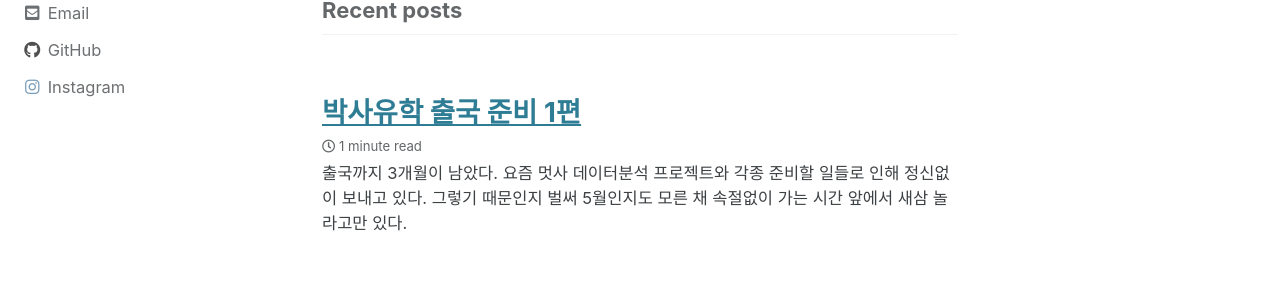
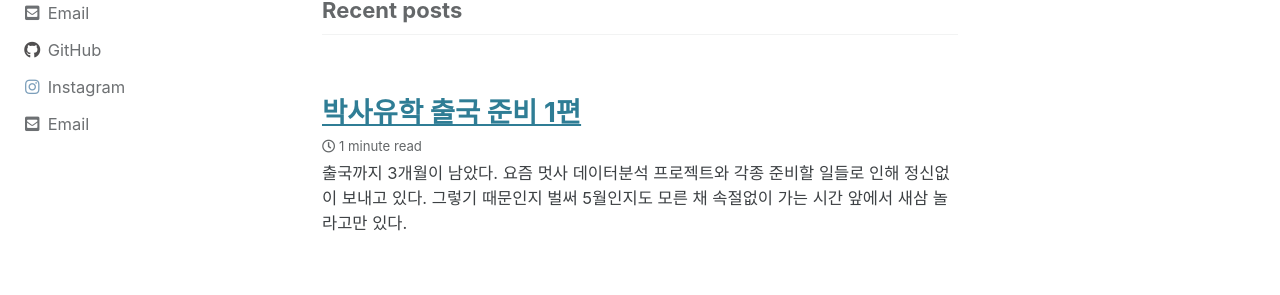
Before and after one commit to HakeoungLee/HakeoungLee.github.io, a Jekyll site: the page built from index.html, in a window 1280 px wide. Shown: the part 145-440 px from the top of the page. Built offline with Jekyll 4.4.1, drawn with Linux system fonts in a browser that asks for light colours; cached includes are drawn as plain includes; the list of posts is cut into pages by our own code.

Commit message:
Update _config.yml

```diff
--- a/_config.yml
+++ b/_config.yml
@@ -98,7 +98,7 @@ author:
 #   avatar           : # path of avatar image, e.g. "/assets/images/bio-photo.jpg"
 #   bio              : "I am an **amazing** person."
   location         : "Texas, U.S."
-#   email            : "hahak2242@gmail.com"
+  email            : "hahak2242@gmail.com"
   links:
     - label: "Email"
       icon: "fas fa-fw fa-envelope-square"
```
